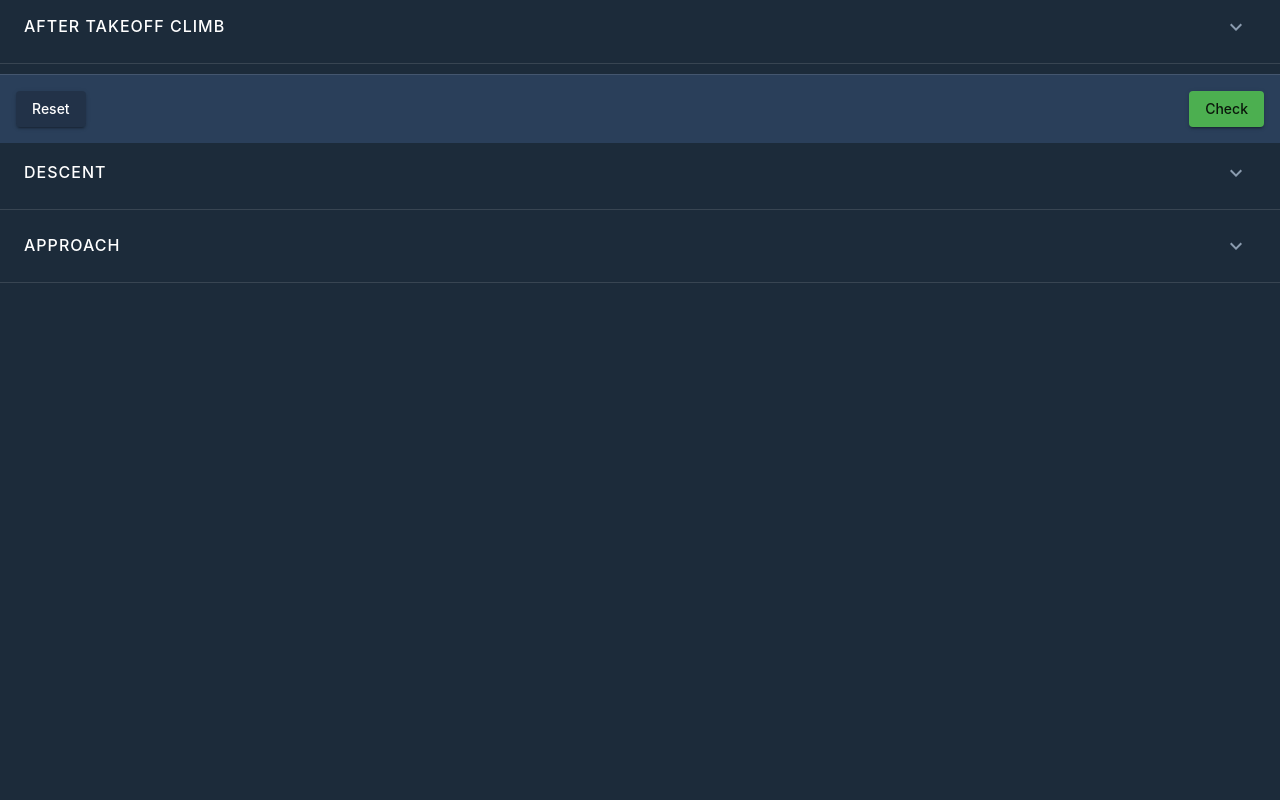
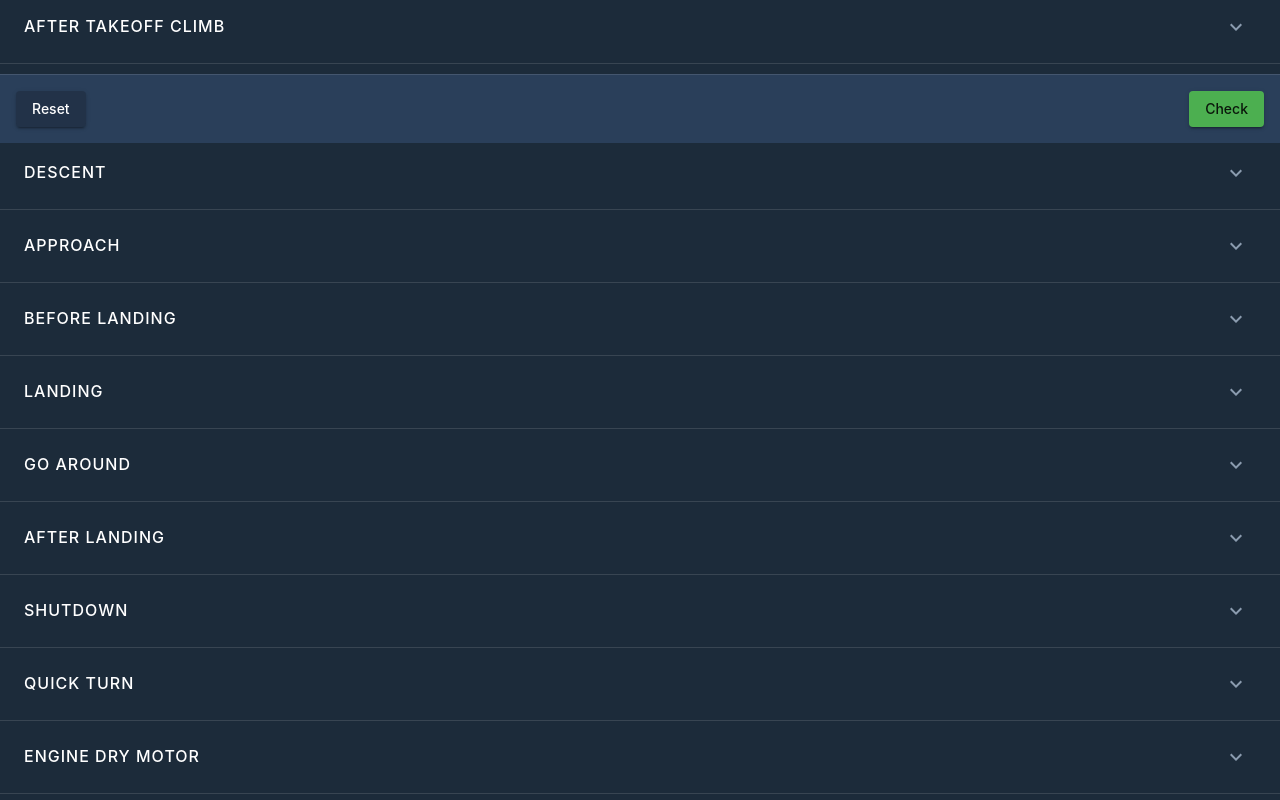
Before and after one commit to oswaldoneto/e110-checklist, a React (Vite) app: page / in a window 1280 px wide. Shown: the part 657-1457 px from the top of the page. Before the commit the page ends 1012 px from the top, so only its background shows below. Built offline with nearby package versions, Linux system fonts and the light colour scheme.

Commit message:
Ajuste dos itens do checklist

```diff
--- a/src/data/checklist.js
+++ b/src/data/checklist.js
@@ -148,6 +148,83 @@ const checklist = {
         CREW_BRIEFING: { id: "approach_crew_briefing", title: "CREW BRIEFING", value: "COMPLETE" },
         FLAPS: { id: "approach_flaps", title: "FLAPS", value: "1 OR 2, AS DESIRED" }
       }
+    },
+    "BEFORE_LANDING": {
+      id: "phase_before_landing",
+      items: {
+        LANDING_GEAR: { id: "before_landing_landing_gear", title: "LANDING GEAR", value: "DOWN (3 GREEN)" },
+        FLAPS: { id: "before_landing_flaps", title: "FLAPS", value: "FULL" },
+        EXTERIOR_LIGHTS: { id: "before_landing_exterior_lights", title: "EXTERIOR LIGHTS", value: "AS REQUIRED" },
+        SPEEDBRAKES: { id: "before_landing_speedbrakes", title: "SPEEDBRAKES", value: "RETRACTED" },
+        EIS_CAS: { id: "before_landing_eis_cas", title: "EIS / CAS", value: "CHECK" },
+        AUTOPILOT: { id: "before_landing_autopilot", title: "AUTOPILOT", value: "DISENGAGE" },
+        AIRSPEED_MINIMUM: { id: "before_landing_airspeed_minimum", title: "AIRSPEED (MINIMUM)", value: "VREF" }
+      }
+    },
+    "LANDING": {
+      id: "phase_landing",
+      items: {
+        AUTOTHROTTLE: { id: "landing_autothrottle", title: "AUTOTHROTTLE (IF USED)", value: "CHECK" },
+        THROTTLES: { id: "landing_throttles", title: "THROTTLES", value: "IDLE" },
+        BRAKES: { id: "landing_brakes", title: "BRAKES (AFTER NOSEWHEEL DOWN)", value: "APPLY" },
+        THRUST_REVERSERS: { id: "landing_thrust_reversers", title: "THRUST REVERSERS", value: "DEPLOY" }
+      }
+    },
+    "GO_AROUND": {
+      id: "phase_go_around",
+      items: {
+        TO_GA_BUTTON: { id: "go_around_to_ga_button", title: "TO / GA BUTTON", value: "PUSH" },
+        THROTTLES: { id: "go_around_throttles", title: "THROTTLES", value: "ADVANCE" },
+        PITCH_ATTITUDE: { id: "go_around_pitch_attitude", title: "PITCH ATTITUDE", value: "7.5 DEGREES UP INITIALLY" },
+        FLAPS: { id: "go_around_flaps", title: "FLAPS", value: "2" },
+        CLIMB_SPEED: { id: "go_around_climb_speed", title: "CLIMB SPEED", value: "VAPP (MINIMUM)" },
+        LANDING_GEAR: { id: "go_around_landing_gear", title: "LANDING GEAR (POSITIVE RATE)", value: "UP" },
+        FLAPS_2: { id: "go_around_flaps_2", title: "FLAPS (≥ VAPP + 10 KNOTS)", value: "UP" },
+        SPD_KNOB: { id: "go_around_spd_knob", title: "SPD KNOB", value: "FMS" },
+        THROTTLES_2: { id: "go_around_throttles_2", title: "THROTTLES", value: "AS REQUIRED" }
+      }
+    },
+    "AFTER_LANDING": {
+      id: "phase_after_landing",
+      items: {
+        THRUST_REVERSERS: { id: "after_landing_thrust_reversers", title: "THRUST REVERSERS", value: "STOW" },
+        FLAPS: { id: "after_landing_flaps", title: "FLAPS", value: "AS DESIRED" },
+        ICE_PROTECTION: { id: "after_landing_ice_protection", title: "ICE PROTECTION", value: "AS REQUIRED" },
+        EXTERIOR_LIGHTS: { id: "after_landing_exterior_lights", title: "EXTERIOR LIGHTS", value: "AS REQUIRED" }
+      }
+    },
+    "SHUTDOWN": {
+      id: "phase_shutdown",
+      items: {
+        THROTTLES: { id: "shutdown_throttles", title: "THROTTLES", value: "IDLE" },
+        EMER_PARK_BRAKE_HANDLE: { id: "shutdown_emer_park_brake_handle", title: "EMER / PARK BRAKE HANDLE", value: "SET" },
+        ICE_PROTECTION: { id: "shutdown_ice_protection", title: "ICE PROTECTION", value: "OFF" },
+        ENGINE_RUN_STOP_BUTTONS: { id: "shutdown_engine_run_stop_buttons", title: "ENGINE RUN / STOP BUTTONS", value: "OFF" },
+        EMER_LTS_SWITCH: { id: "shutdown_emer_lts_switch", title: "EMER LTS SWITCH", value: "OFF" },
+        STBY_PWR_SWITCH: { id: "shutdown_stby_pwr_switch", title: "STBY PWR SWITCH", value: "OFF" },
+        APU_KNOB: { id: "shutdown_apu_knob", title: "APU KNOB", value: "OFF" },
+        EXTERIOR_LIGHTS: { id: "shutdown_exterior_lights", title: "EXTERIOR LIGHTS", value: "OFF" },
+        BATT_BUTTONS: { id: "shutdown_batt_buttons", title: "BATT BUTTONS", value: "OFF" }
+      }
+    },
+    "QUICK_TURN": {
+      id: "phase_quick_turn",
+      items: {
+        THROTTLES: { id: "quick_turn_throttles", title: "THROTTLES", value: "IDLE" },
+        EMER_PARK_BRAKE_HANDLE: { id: "quick_turn_emer_park_brake_handle", title: "EMER / PARK BRAKE HANDLE", value: "SET" },
+        ICE_PROTECTION: { id: "quick_turn_ice_protection", title: "ICE PROTECTION", value: "OFF" },
+        ENGINE_RUN_STOP_BUTTONS: { id: "quick_turn_engine_run_stop_buttons", title: "ENGINE RUN / STOP BUTTONS", value: "OFF" },
+        EXTERIOR_LIGHTS: { id: "quick_turn_exterior_lights", title: "EXTERIOR LIGHTS", value: "AS REQUIRED" },
+        EXTERNAL_POWER_SOURCE: { id: "quick_turn_external_power_source", title: "EXTERNAL POWER SOURCE", value: "AS DESIRED" }
+      }
+    },
+    "ENGINE_DRY_MOTOR": {
+      id: "phase_engine_dry_motor",
+      items: {
+        THROTTLE_AFFECTED_SIDE: { id: "engine_dry_motor_throttle_affected_side", title: "THROTTLE (AFFECTED SIDE)", value: "IDLE" },
+        ENGINE_RUN_STOP_AFFECTED_SIDE: { id: "engine_dry_motor_engine_run_stop_affected_side", title: "ENGINE RUN/STOP (AFFECTED SIDE)", value: "STOP" },
+        ENGINE_STARTER_AFFECTED_SIDE: { id: "engine_dry_motor_engine_starter_affected_side", title: "ENGINE STARTER (AFFECTED SIDE)", value: "PUSH & HOLD" }
+      }
     }
   }
 };
```
